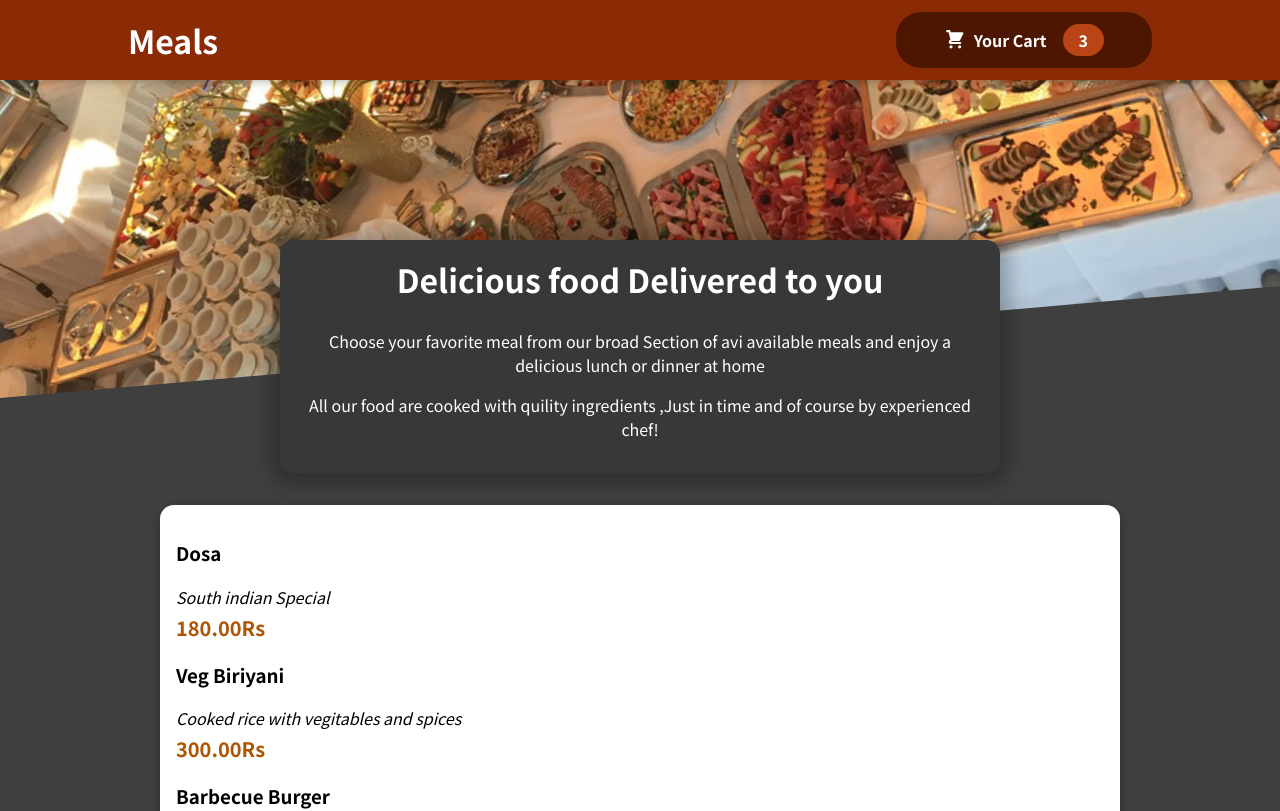
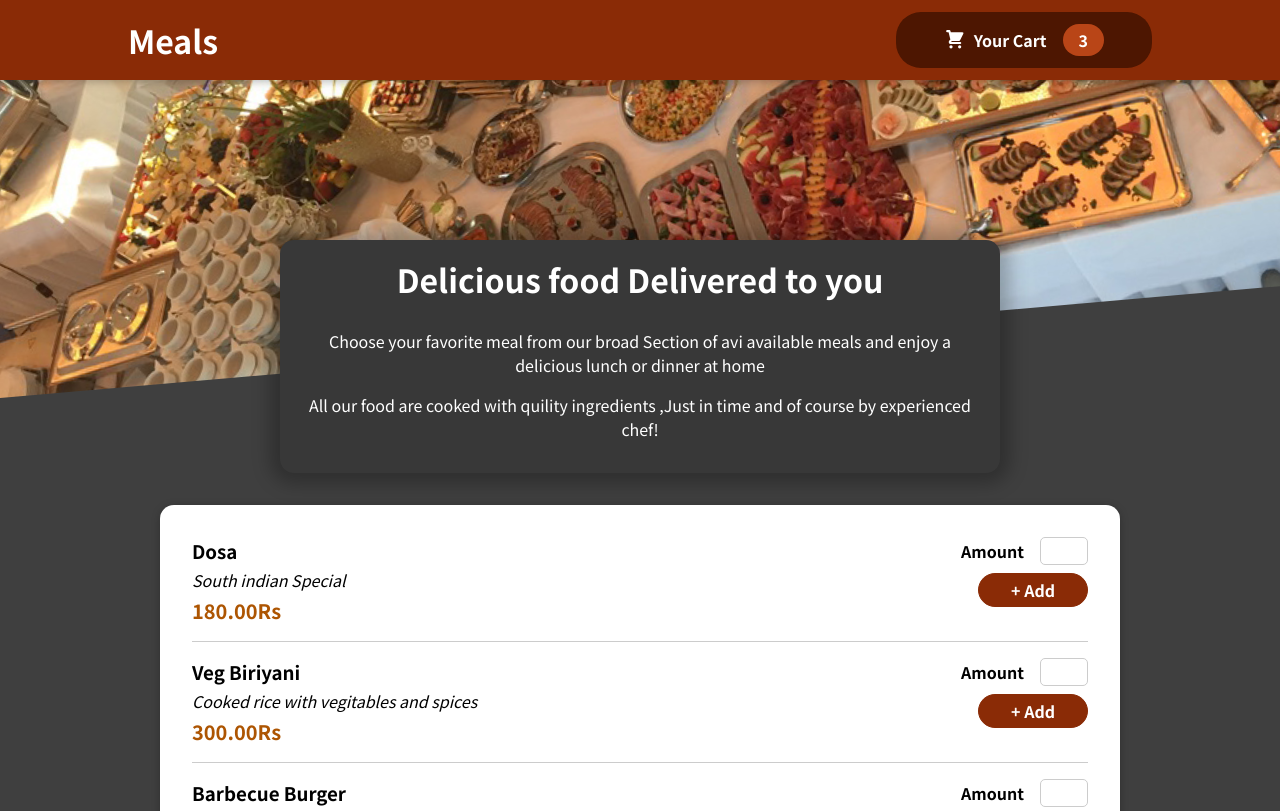
Before and after one commit to RamanAgrawal/Sharpener_projects, a React (Create React App) app in the folder Food-Order-App/: page / in a window 1280 px wide. Shown: the top 811 px of the page. Built offline with nearby package versions, Linux system fonts and the light colour scheme.

Commit message:
Added frorm

```diff
--- a/Food-Order-App/public/index.html
+++ b/Food-Order-App/public/index.html
@@ -14,7 +14,7 @@
       manifest.json provides metadata used when your web app is installed on a
       user's mobile device or desktop. See https://developers.google.com/web/fundamentals/web-app-manifest/
     -->
-    <link rel="manifest" href="%PUBLIC_URL%/manifest.json" />
+    <!-- <link rel="manifest" href="%PUBLIC_URL%/manifest.json" /> -->
     <!--
       Notice the use of %PUBLIC_URL% in the tags above.
       It will be replaced with the URL of the `public` folder during the build.
--- a/Food-Order-App/src/App.js
+++ b/Food-Order-App/src/App.js
@@ -2,7 +2,6 @@
 import Meals from "./components/Meals/Meals";
 function App() {
   return (<>
-
     <Header/>
     <Meals/>
   </>
--- /dev/null
+++ b/Food-Order-App/src/components/Meals/MealItem/MealsForm.jsx
@@ -0,0 +1,18 @@
+import classes from './MealsForm.module.css'
+import Input from '../../UI/Input'
+const MealsForm =()=>{
+    return <form className={classes.form}>
+        <Input label={"Amount"} input={{
+
+            id:'amount',
+            type:'number',
+            min:'1',
+            max:"6",
+            step:'1',
+            DefaultValue:'1'
+        }}/>
+        <button >+ Add</button>
+    </form>
+}
+
+export default MealsForm
--- /dev/null
+++ b/Food-Order-App/src/components/Meals/MealItem/MealsForm.module.css
@@ -0,0 +1,20 @@
+.form {
+    text-align: right;
+  }
+
+  .form button {
+    font: inherit;
+    cursor: pointer;
+    background-color: #8a2b06;
+    border: 1px solid #8a2b06;
+    color: white;
+    padding: 0.25rem 2rem;
+    border-radius: 20px;
+    font-weight: bold;
+  }
+
+  .form button:hover,
+  .form button:active {
+    background-color: #641e03;
+    border-color: #641e03;
+  }
--- a/Food-Order-App/src/components/Meals/MealItem/MealsItems.jsx
+++ b/Food-Order-App/src/components/Meals/MealItem/MealsItems.jsx
@@ -1,14 +1,17 @@
 import classes from './MealsItems.module.css'
-
-const MealsItems=props=>{
-    const price=`${props.price.toFixed(2)}Rs`;
+import MealsForm from './MealsForm';
+const MealsItems = props => {
+    const price = `${props.price.toFixed(2)}Rs`;
     return (
-        <li className={classes.meals}>
+        <li className={classes.meal}>
             <div>
                 <h3>{props.name}</h3>
                 <div className={classes.description}>{props.description}</div>
                 <div className={classes.price}>{price}</div>
             </div>
+            <div>
+                <MealsForm />
+            </div>
         </li>
     )
 }
--- /dev/null
+++ b/Food-Order-App/src/components/UI/Input.jsx
@@ -0,0 +1,10 @@
+import classes from './Input.module.css'
+
+const Input =props=>{
+    return <div className={classes.input}>
+        <label htmlFor={props.input.id}>{props.label}</label>
+        <input {...props.input} />
+    </div>
+}
+
+export default Input
--- /dev/null
+++ b/Food-Order-App/src/components/UI/Input.module.css
@@ -0,0 +1,18 @@
+.input {
+    display: flex;
+    align-items: center;
+    margin-bottom: 0.5rem;
+  }
+
+  .input label {
+    font-weight: bold;
+    margin-right: 1rem;
+  }
+
+  .input input {
+    width: 3rem;
+    border-radius: 5px;
+    border: 1px solid #ccc;
+    font: inherit;
+    padding-left: 0.5rem;
+  }
```
Also changed, not shown: 1 other file (tests, documents, lock files or other folders).
